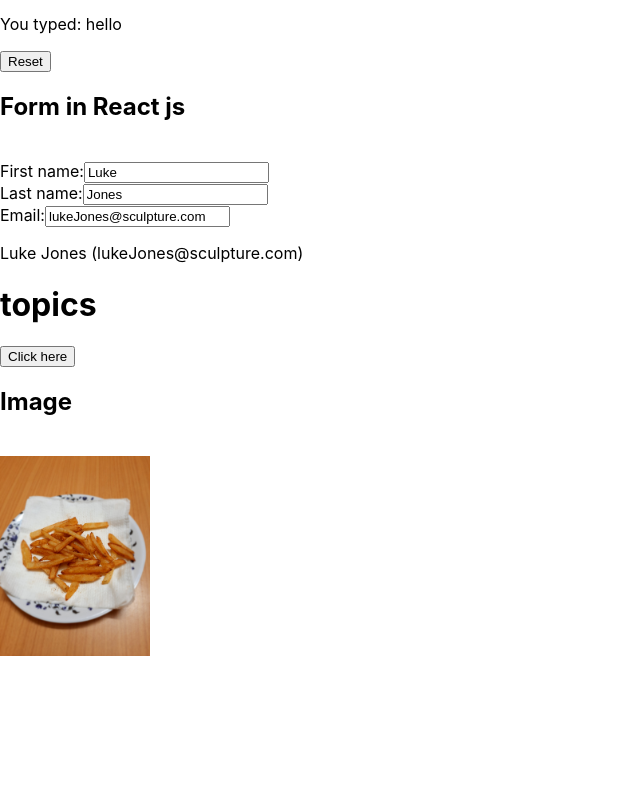
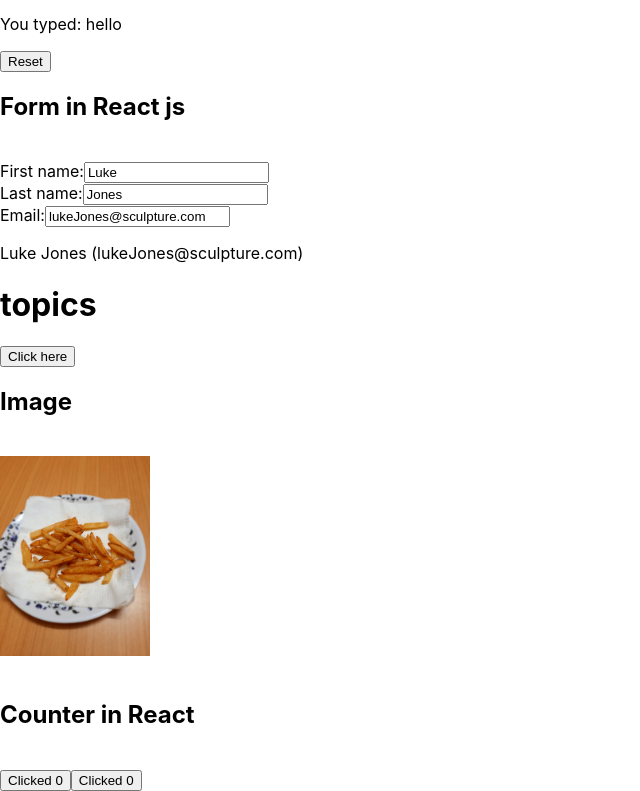
Before and after one commit to chetanalotliker/learn-react, a React (Create React App) app: page / in a window 1280 px wide. Shown: the part 460-1251 px from the top of the page, without its empty margins (0-640 px from the left). Before the commit the page ends 1120 px from the top, so only its background shows below. Built offline with nearby package versions, Linux system fonts and the light colour scheme.

Commit message:
Create counter using hook and props in react js

```diff
--- a/src/App.js
+++ b/src/App.js
@@ -1,4 +1,4 @@
-import React from 'react';
+import React, { useState } from 'react';
 import './App.css';
 import Btn from './Btn';
 import Btn2 from './Btn2';
@@ -8,12 +8,21 @@ import InputComponent from './InputComponent';
 import ModeToggler from './ModeToggler';
 import RegisterForm from './RegisterForm';
 import AssetLoad from './AssetLoad';
+import Counters from './Counters';
 
 function App() {
-  const [word, setWord] = React.useState('topics')
+  const [word, setWord] = React.useState('topics');
+
+  let [count, setCount] = useState(0);
+
   function handleClick() {
     setWord('Mock Data')
   }
+
+  function handleClick1() {
+    setCount(count++);
+  }
+
   return (
     <>
       <h2>Events</h2>
@@ -39,6 +48,11 @@ function App() {
       <h2>Image</h2>
       <br />
       <AssetLoad />
+      <br />
+      <h2>Counter in React</h2>
+      <br />
+      <Counters count={count} onClick={handleClick1} />
+      <Counters count={count} onClick={handleClick1} />
     </>
   );
 }
--- /dev/null
+++ b/src/Counters.js
@@ -0,0 +1,7 @@
+function Counters({ count, onClick }) {
+    return (
+        <button onClick={onClick}>Clicked {count}</button>
+    )
+}
+
+export default Counters
```
